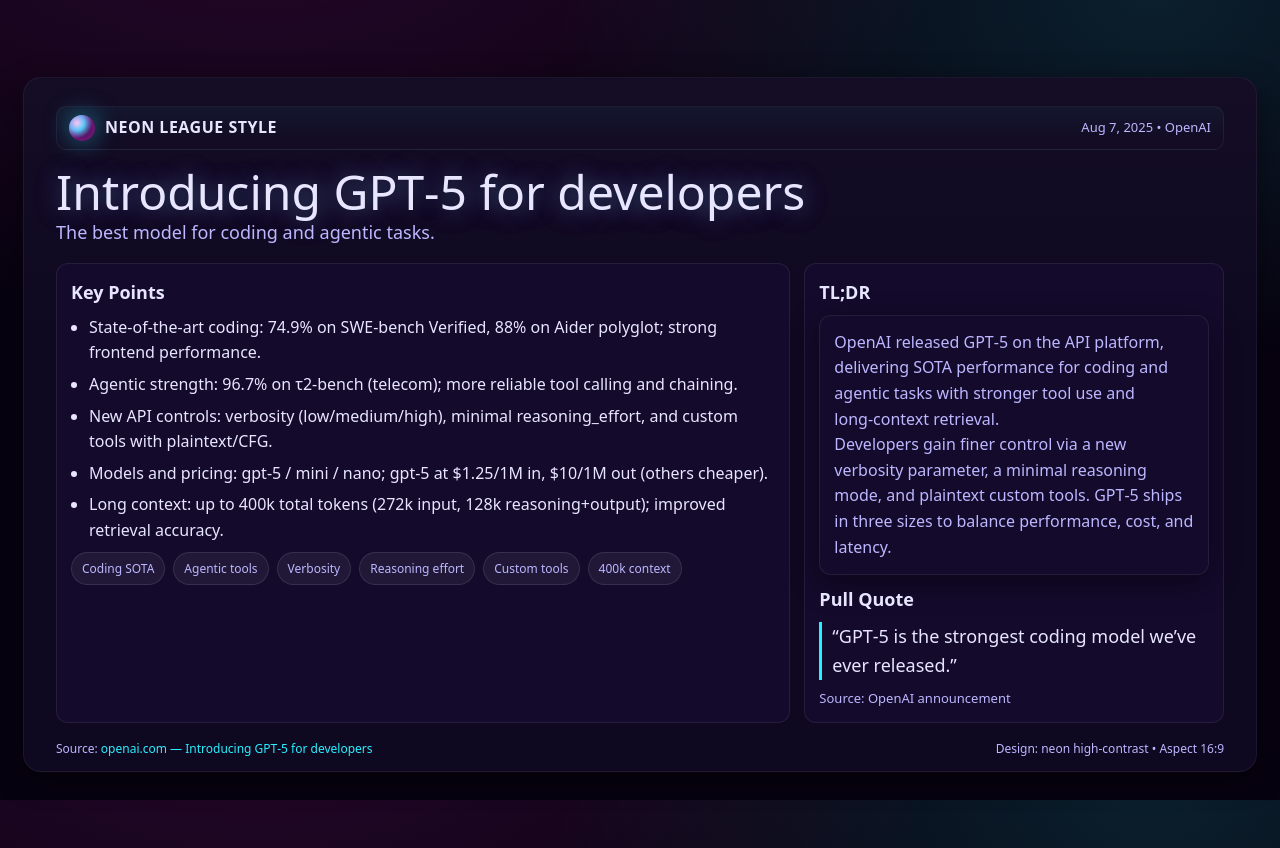
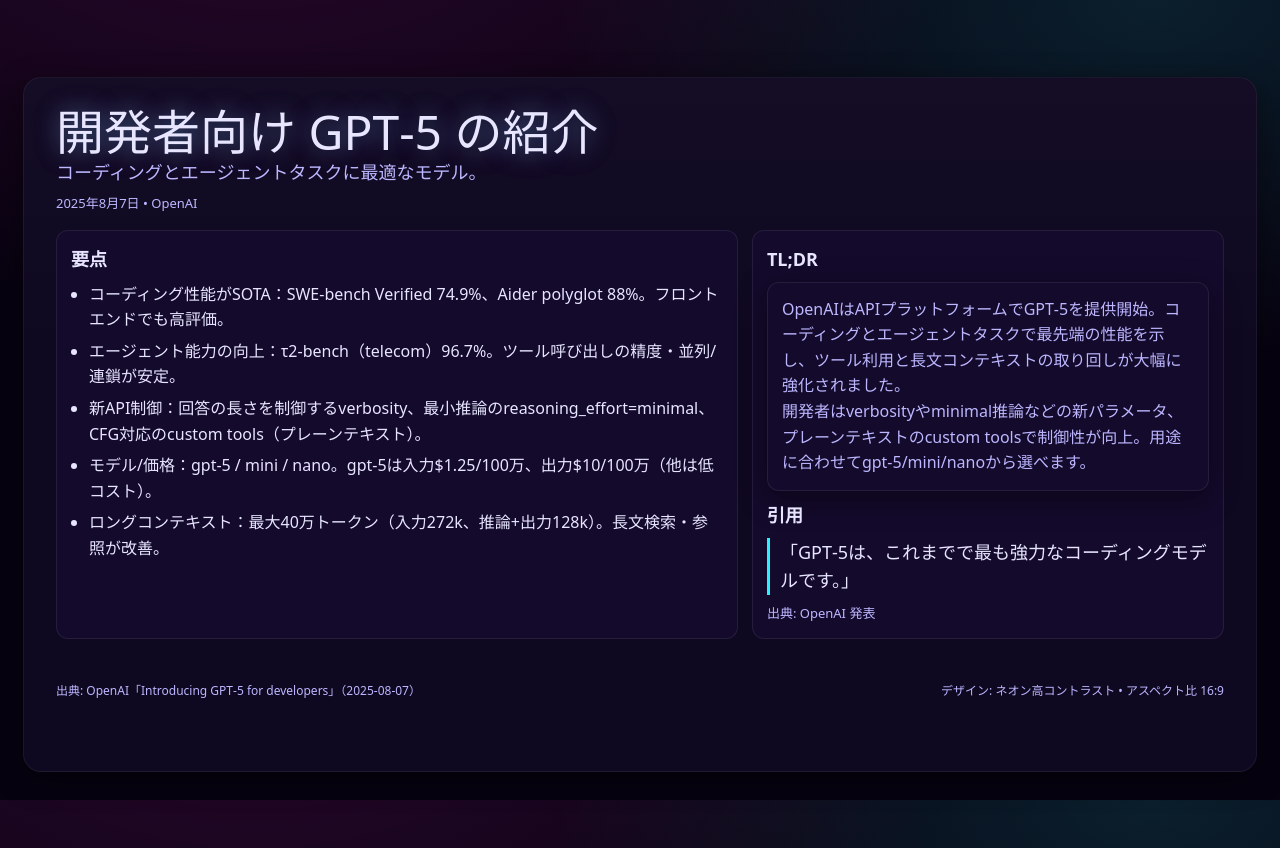
Before and after one commit to MizuRyu/demo-codex-gpt5, a plain HTML site: page slides/slide-2025-08-08-gpt5-developers.html in a window 1280 px wide. Drawn offline with Linux system fonts and the light colour scheme.

Commit message:
chore: localize slide to Japanese, remove header, stabilize footer; add JP output constraint

```diff
--- a/slides/slide-2025-08-08-gpt5-developers.html
+++ b/slides/slide-2025-08-08-gpt5-developers.html
@@ -1,10 +1,10 @@
 <!DOCTYPE html>
-<html lang="en">
+<html lang="ja">
 <head>
   <meta charset="UTF-8" />
   <meta name="viewport" content="width=device-width, initial-scale=1" />
-  <title>Introducing GPT‑5 for developers — Poster</title>
-  <meta name="description" content="Neon, high-contrast poster summarizing GPT‑5 for developers." />
+  <title>開発者向け GPT‑5 の紹介 — ポスター</title>
+  <meta name="description" content="ネオン高コントラストの固定デザインで、GPT‑5（開発者向け）発表の内容を日本語で要約した一枚絵ポスター。" />
   <style>
     :root{
       --bg:#070210; --panel:#0e0720; --panel2:#140a2c; --text:#e8e6ff; --muted:#bcb7ff;
@@ -30,15 +30,6 @@
       mix-blend-mode:overlay;
     }
     .inner{position:absolute; inset:0; padding:28px 32px; display:grid; grid-template-rows:auto auto 1fr auto; gap:16px}
-    .brand{display:flex; align-items:center; justify-content:space-between; padding:8px 12px; border-radius:10px;
-      background:linear-gradient(180deg, rgba(40,240,255,.05), transparent 80%);
-      border:1px solid rgba(255,255,255,.06);
-    }
-    .brand .left{display:flex; align-items:center; gap:10px; font-weight:700; letter-spacing:.5px}
-    .logo{width:26px;height:26px;border-radius:50%;
-      background: radial-gradient(circle at 30% 30%, #fff, #28f0ff, #1a0c3d 60%);
-      box-shadow:0 0 24px rgba(40,240,255,.5), inset 0 0 18px rgba(255,43,214,.6);
-    }
     .meta{color:var(--muted); font-size:13px}
 
     .title{font-size:clamp(28px,4.6vw,48px); line-height:1.1; text-shadow:0 0 24px rgba(40,240,255,.35), 0 0 30px rgba(255,43,214,.25)}
@@ -48,17 +39,15 @@
     .tldr h3{margin:0 0 6px 0; font-size:18px}
     .tldr p{margin:0; color:var(--muted)}
 
-    .grid{display:grid; grid-template-columns: 1.4fr .8fr; gap:14px}
+    .grid{display:grid; grid-template-columns: 1.3fr .9fr; gap:14px}
     .panel{background:var(--panel2); border:1px solid rgba(255,255,255,.08); border-radius:12px; padding:14px}
     .panel h3{margin:0 0 8px 0; font-size:18px}
     ul{margin:0; padding-left:18px}
     li{margin:6px 0}
 
     .quote{font-size:18px; color:var(--text); border-left:3px solid var(--accent); padding-left:10px}
-    .chips{display:flex; flex-wrap:wrap; gap:8px; margin-top:8px}
-    .chip{font-size:12px; color:var(--muted); padding:6px 10px; border-radius:999px; border:1px solid rgba(255,255,255,.1); background:rgba(255,255,255,.06)}
 
-    .footer{display:flex; align-items:center; justify-content:space-between; color:var(--muted); font-size:12px}
+    .footer{display:flex; align-items:center; justify-content:space-between; color:var(--muted); font-size:12px; flex-wrap:wrap; gap:6px}
     .footer a{color:var(--accent); text-decoration:none}
     .footer a:hover{text-decoration:underline}
 
@@ -70,50 +59,38 @@
   <div class="poster" role="img" aria-label="Introducing GPT‑5 for developers — summary poster">
     <div class="scan" aria-hidden="true"></div>
     <div class="inner">
-      <div class="brand">
-        <div class="left"><span class="logo" aria-hidden="true"></span> NEON LEAGUE STYLE</div>
-        <div class="meta">Aug 7, 2025 • OpenAI</div>
-      </div>
-
       <div>
-        <div class="title">Introducing GPT‑5 for developers</div>
-        <div class="subtitle">The best model for coding and agentic tasks.</div>
+        <div class="title">開発者向け GPT‑5 の紹介</div>
+        <div class="subtitle">コーディングとエージェントタスクに最適なモデル。</div>
+        <div class="meta" style="margin-top:6px">2025年8月7日 • OpenAI</div>
       </div>
 
       <div class="grid">
         <div class="panel">
-          <h3>Key Points</h3>
+          <h3>要点</h3>
           <ul>
-            <li>State-of-the-art coding: 74.9% on SWE‑bench Verified, 88% on Aider polyglot; strong frontend performance.</li>
-            <li>Agentic strength: 96.7% on τ2‑bench (telecom); more reliable tool calling and chaining.</li>
-            <li>New API controls: verbosity (low/medium/high), minimal reasoning_effort, and custom tools with plaintext/CFG.</li>
-            <li>Models and pricing: gpt‑5 / mini / nano; gpt‑5 at $1.25/1M in, $10/1M out (others cheaper).</li>
-            <li>Long context: up to 400k total tokens (272k input, 128k reasoning+output); improved retrieval accuracy.</li>
+            <li>コーディング性能がSOTA：SWE‑bench Verified 74.9%、Aider polyglot 88%。フロントエンドでも高評価。</li>
+            <li>エージェント能力の向上：τ2‑bench（telecom）96.7%。ツール呼び出しの精度・並列/連鎖が安定。</li>
+            <li>新API制御：回答の長さを制御するverbosity、最小推論のreasoning_effort=minimal、CFG対応のcustom tools（プレーンテキスト）。</li>
+            <li>モデル/価格：gpt‑5 / mini / nano。gpt‑5は入力$1.25/100万、出力$10/100万（他は低コスト）。</li>
+            <li>ロングコンテキスト：最大40万トークン（入力272k、推論+出力128k）。長文検索・参照が改善。</li>
           </ul>
-          <div class="chips">
-            <span class="chip">Coding SOTA</span>
-            <span class="chip">Agentic tools</span>
-            <span class="chip">Verbosity</span>
-            <span class="chip">Reasoning effort</span>
-            <span class="chip">Custom tools</span>
-            <span class="chip">400k context</span>
-          </div>
         </div>
         <div class="panel">
           <h3>TL;DR</h3>
           <div class="tldr">
-            <p>OpenAI released GPT‑5 on the API platform, delivering SOTA performance for coding and agentic tasks with stronger tool use and long‑context retrieval.</p>
-            <p>Developers gain finer control via a new verbosity parameter, a minimal reasoning mode, and plaintext custom tools. GPT‑5 ships in three sizes to balance performance, cost, and latency.</p>
+            <p>OpenAIはAPIプラットフォームでGPT‑5を提供開始。コーディングとエージェントタスクで最先端の性能を示し、ツール利用と長文コンテキストの取り回しが大幅に強化されました。</p>
+            <p>開発者はverbosityやminimal推論などの新パラメータ、プレーンテキストのcustom toolsで制御性が向上。用途に合わせてgpt‑5/mini/nanoから選べます。</p>
           </div>
-          <h3 style="margin-top:10px">Pull Quote</h3>
-          <div class="quote">“GPT‑5 is the strongest coding model we’ve ever released.”</div>
-          <div class="meta" style="margin-top:8px">Source: OpenAI announcement</div>
+          <h3 style="margin-top:10px">引用</h3>
+          <div class="quote">「GPT‑5は、これまでで最も強力なコーディングモデルです。」</div>
+          <div class="meta" style="margin-top:8px">出典: OpenAI 発表</div>
         </div>
       </div>
 
       <div class="footer">
-        <div>Source: <a href="https://openai.com/ja-JP/index/gpt-oss-model-card/" target="_blank" rel="noopener">openai.com — Introducing GPT‑5 for developers</a></div>
-        <div>Design: neon high‑contrast • Aspect 16:9</div>
+        <div>出典: OpenAI「Introducing GPT‑5 for developers」（2025‑08‑07）</div>
+        <div>デザイン: ネオン高コントラスト • アスペクト比 16:9</div>
       </div>
     </div>
   </div>
```
Also changed, not shown: 1 other file.
